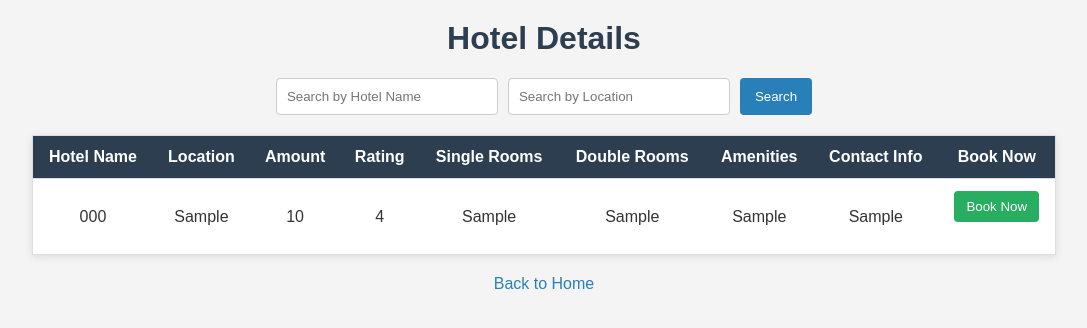
After one commit to Sowmika-Arul/Tourism, a Flask app: page /hotels in a window 1280 px wide. The commit adds this page. Shown: the top 328 px of the page, without its empty margins (96-1183 px from the left). Run offline with Flask 3, Linux system fonts and the light colour scheme; tables that the repository leaves empty or names only in its code hold one stand-in row (values such as "Sample post").

Commit message:
displayed hotel details

```diff
--- a/app.py
+++ b/app.py
@@ -40,15 +40,45 @@ def get_user(username, password):
     connection.close()
     return user
 
+def get_hotel_details(search_hotel=None, search_location=None):
+    connection = get_db_connection()
+    cursor = connection.cursor()
+
+    query = """
+        SELECT hotel_name, location, amount, rating, single_rooms_available,
+               double_rooms_available, amenities, contact_info
+        FROM hotel_details
+    """
+    conditions = []
+    params = []
+
+    if search_hotel:
+        conditions.append("hotel_name LIKE %s")
+        params.append(f"%{search_hotel}%")
+
+    if search_location:
+        conditions.append("location LIKE %s")
+        params.append(f"%{search_location}%")
+
+    if conditions:
+        query += " WHERE " + " AND ".join(conditions)
+
+    cursor.execute(query, params)
+    hotels = cursor.fetchall()
+    cursor.close()
+    connection.close()
+    return hotels
+
+
 @app.route('/')
 def index():
     return render_template('index.html')
 
 # Route to display travel packages
-@app.route('/places')
+@app.route('/packages')
 def show_travel_packages():
     travel_packages = get_travel_packages()  # Fetch data from the DB
-    return render_template('places.html', packages=travel_packages)  # Pass data to the template
+    return render_template('packages.html', packages=travel_packages)  # Pass data to the template
 
 # Route for user login
 @app.route('/login', methods=['POST'])
@@ -73,5 +103,22 @@ def logout():
     flash('You have been logged out.', 'info')
     return redirect(url_for('index'))  # Redirect to the index page
 
+# Route to display hotel details with search functionality
+@app.route('/hotels', methods=['GET', 'POST'])
+def show_hotel_details():
+    search_hotel = request.form.get('search_hotel')  # Get search term for hotel name
+    search_location = request.form.get('search_location')  # Get search term for location
+
+    hotel_details = get_hotel_details(search_hotel, search_location)  # Fetch filtered hotel details
+    return render_template('hotel.html', hotels=hotel_details)  # Pass data to the template
+
+@app.route('/book_hotel', methods=['POST'])
+def book_hotel():
+    hotel_name = request.form['hotel_name']
+    # Perform the booking logic here
+    flash(f'You have successfully booked {hotel_name}!', 'success')
+    return redirect(url_for('show_hotel_details'))
+
+
 if __name__ == '__main__':
     app.run(debug=True)
--- /dev/null
+++ b/templates/hotel.html
@@ -0,0 +1,193 @@
+<!DOCTYPE html>
+<html lang="en">
+<head>
+    <meta charset="UTF-8">
+    <meta name="viewport" content="width=device-width, initial-scale=1.0">
+    <title>Hotel Details</title>
+    <style>
+        /* General body styling */
+        body {
+            font-family: Arial, sans-serif;
+            background-color: #f4f4f4;
+            color: #333;
+            margin: 0;
+            padding: 0;
+        }
+
+        /* Main container */
+        h1 {
+            text-align: center;
+            color: #2c3e50;
+            margin-top: 20px;
+        }
+
+        /* Form Styling */
+        form {
+            display: flex;
+            justify-content: center;
+            margin-bottom: 20px;
+        }
+
+        input[type="text"] {
+            padding: 10px;
+            margin-right: 10px;
+            border: 1px solid #ccc;
+            border-radius: 4px;
+            width: 200px;
+        }
+
+        button {
+            padding: 10px 15px;
+            background-color: #2980b9;
+            color: white;
+            border: none;
+            border-radius: 4px;
+            cursor: pointer;
+            transition: background-color 0.3s ease;
+        }
+
+        button:hover {
+            background-color: #3498db;
+        }
+
+        /* Table Styling */
+        table {
+            width: 80%;
+            margin: 0 auto;
+            border-collapse: collapse;
+            background-color: white;
+            border: 1px solid #ddd;
+            box-shadow: 0 2px 8px rgba(0, 0, 0, 0.1);
+        }
+
+        thead {
+            background-color: #2c3e50;
+            color: white;
+        }
+
+        th, td {
+            padding: 12px;
+            text-align: center;
+            border-bottom: 1px solid #ddd;
+        }
+
+        tr:nth-child(even) {
+            background-color: #f9f9f9;
+        }
+
+        /* Book Now Button Styling */
+        .book-btn {
+            background-color: #27ae60;
+            color: white;
+            padding: 8px 12px;
+            border: none;
+            border-radius: 4px;
+            cursor: pointer;
+            transition: background-color 0.3s ease;
+        }
+
+        .book-btn:hover {
+            background-color: #2ecc71;
+        }
+
+        /* Image Styling */
+        .hotel-image {
+            width: 100px;
+            height: 75px;
+            object-fit: cover;
+            border-radius: 5px;
+        }
+
+        /* Responsive Design */
+        @media (max-width: 768px) {
+            table, thead, tbody, th, td, tr {
+                display: block;
+                width: 100%;
+            }
+
+            th {
+                display: none;
+            }
+
+            td {
+                position: relative;
+                padding-left: 50%;
+            }
+
+            td::before {
+                content: attr(data-label);
+                position: absolute;
+                left: 0;
+                padding-left: 10px;
+                font-weight: bold;
+            }
+
+            .hotel-image {
+                width: 100%;
+                height: auto;
+            }
+        }
+
+        /* Back to Home Link */
+        a {
+            text-align: center;
+            display: block;
+            margin-top: 20px;
+            color: #2980b9;
+            text-decoration: none;
+        }
+
+        a:hover {
+            text-decoration: underline;
+        }
+    </style>
+</head>
+<body>
+    <h1>Hotel Details</h1>
+
+    <!-- Search Form -->
+    <form method="POST" action="{{ url_for('show_hotel_details') }}">
+        <input type="text" name="search_hotel" placeholder="Search by Hotel Name" value="{{ request.form.search_hotel }}">
+        <input type="text" name="search_location" placeholder="Search by Location" value="{{ request.form.search_location }}">
+        <button type="submit">Search</button>
+    </form>
+
+    <table>
+        <thead>
+            <tr>
+                <th>Hotel Name</th>
+                <th>Location</th>
+                <th>Amount</th>
+                <th>Rating</th>
+                <th>Single Rooms</th>
+                <th>Double Rooms</th>
+                <th>Amenities</th>
+                <th>Contact Info</th>
+                <th>Book Now</th> <!-- New column for the button -->
+            </tr>
+        </thead>
+        <tbody>
+            {% for hotel in hotels %}
+            <tr>
+                <td>{{ hotel[0] }}</td>
+                <td>{{ hotel[1] }}</td>
+                <td>{{ hotel[2] }}</td>
+                <td>{{ hotel[3] }}</td>
+                <td>{{ hotel[4] }}</td>
+                <td>{{ hotel[5] }}</td>
+                <td>{{ hotel[6] }}</td>
+                <td>{{ hotel[7] }}</td>
+                <td>
+                    <!-- Book Now Button -->
+                    <form method="POST" action="{{ url_for('book_hotel', hotel_name=hotel[0]) }}">
+                        <button type="submit" class="book-btn">Book Now</button>
+                    </form>
+                </td>
+            </tr>
+            {% endfor %}
+        </tbody>
+    </table>
+
+    <p><a href="{{ url_for('index') }}">Back to Home</a></p>
+</body>
+</html>
--- a/templates/index.html
+++ b/templates/index.html
@@ -11,8 +11,8 @@
     <nav class="navbar">
         <ul>
             <li><a href="#">Home</a></li>
-            <li><a href="#">About</a></li>
-            <li><a href="#">Destinations</a></li>
+            <li><a href="/hotels">Hotels</a></li>
+            <li><a href="/places">Packages</a></li>
             <li><a href="#">Contact</a></li>
         </ul>
     </nav>
```
Also changed, not shown: templates/new.html (added), templates/packages.html (renamed from templates/places.html).
